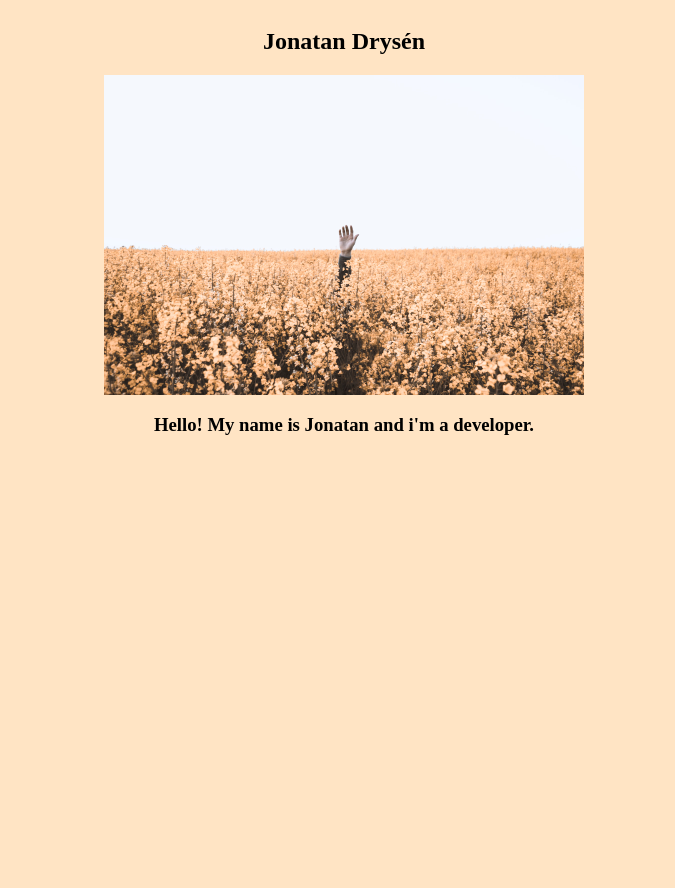
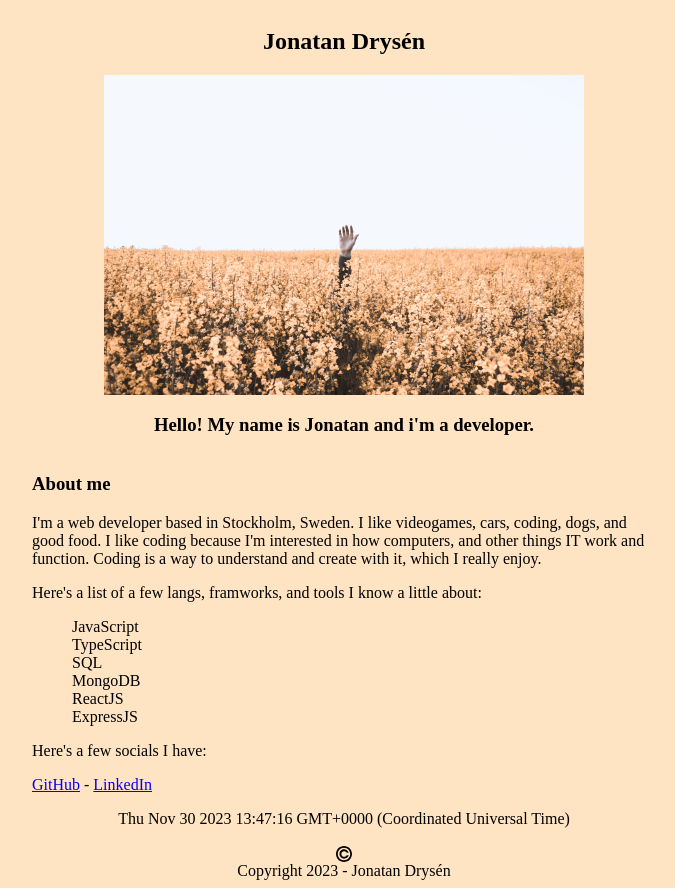
Before and after one commit to JonatanDrysen/lexicon-HTMLCSS-aboutme, a website: page src/index.html in a window 1280 px wide. Shown: the whole page, without its empty margins (296-971 px from the left). Before the commit the page ends 800 px from the top, so only its background shows below. Drawn offline with Linux system fonts and the light colour scheme.

Commit message:
add info, list, socials, footer

```diff
--- a/src/index.html
+++ b/src/index.html
@@ -16,5 +16,50 @@
             />
             <h3>Hello! My name is Jonatan and i'm a developer.</h3>
         </section>
+
+        <section style="margin-left: 20rem; margin-right: 20rem;">
+            <h3>About me</h3>
+            <p>
+                I'm a web developer based in Stockholm, Sweden.
+                I like videogames, cars, coding, dogs, and good food.
+                I like coding because I'm interested in how computers,
+                and other things IT work and function. Coding is a
+                way to understand and create with it, which I really enjoy.
+            </p>
+            <p>
+                Here's a list of a few langs, framworks, and tools I know a little about:
+            </p>
+            <ul style="list-style: none;">
+                <li>JavaScript</li>
+                <li>TypeScript</li>
+                <li>SQL</li>
+                <li>MongoDB</li>
+                <li>ReactJS</li>
+                <li>ExpressJS</li>
+            </ul>
+            <p>
+                Here's a few socials I have:
+            </p>
+            <p>
+                <a href="https://github.com/JonatanDrysen/">GitHub</a> -
+                <a href="https://www.linkedin.com/in/jonatan-drys%C3%A9n-b52551224/">LinkedIn</a>
+            </p>
+        </section>
+
+        <footer style="display: flex; flex-direction: column; align-items: center;">
+            <div class="date"></div> <br />
+            <img
+                style="width: 1rem;"
+                src="/img/copyright-symbol-svgrepo-com.svg"
+                alt="Copyright symbol"
+            />
+            <div>Copyright 2023 - Jonatan Drysén</div>
+        </footer>
+
+        <script>
+            const date = new Date()
+            const div = document.getElementsByClassName("date")
+            div[0].append(date)
+        </script>
     </body>
 </html>
```
Also changed, not shown: img/copyright-symbol-svgrepo-com.svg (added).
